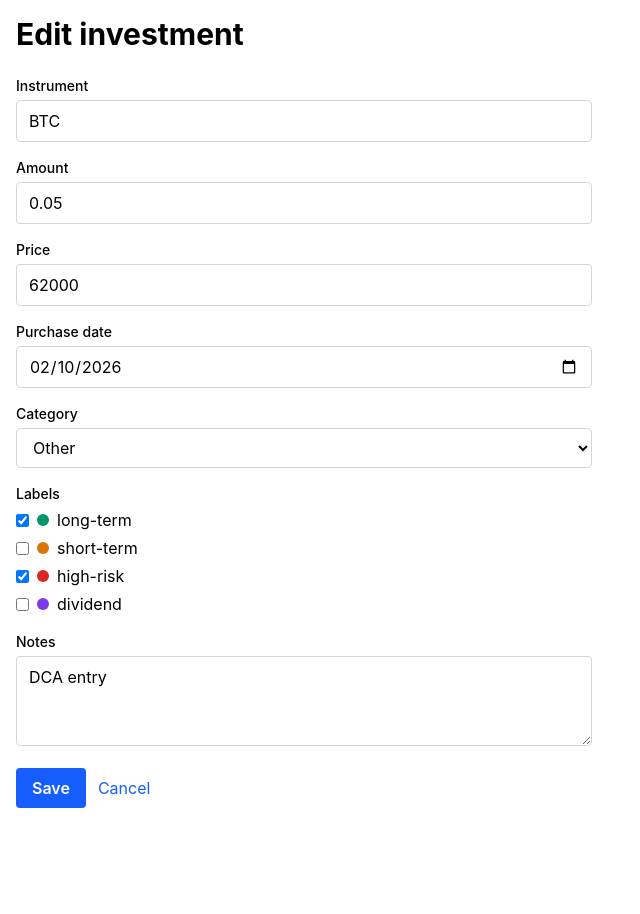
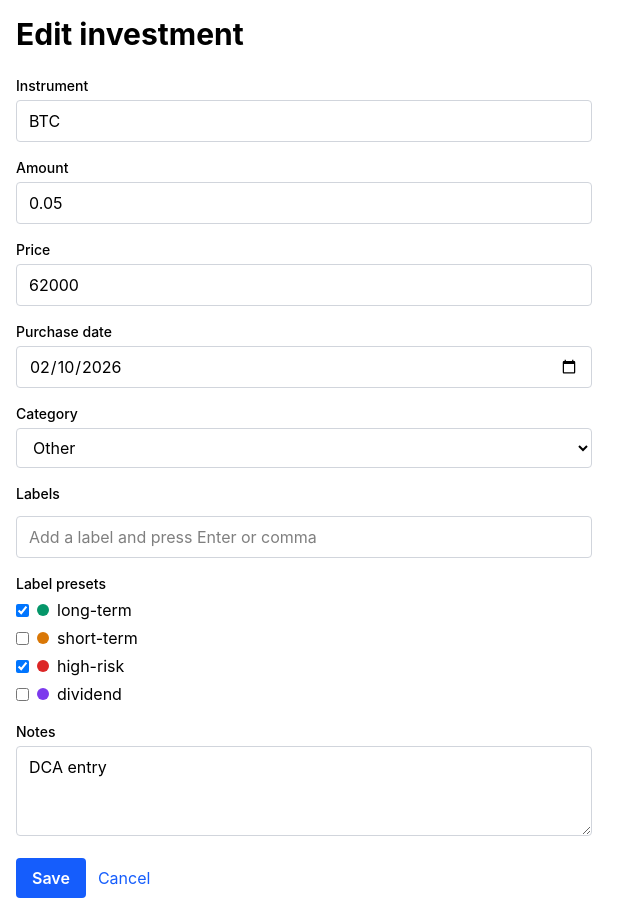
Before and after one commit to aarongutierrez08/my-investments, a Next.js app: page /edit/inv-003 in a window 1280 px wide. Shown: the whole page, without its empty margins (0-640 px from the left). Before the commit the page ends 824 px from the top, so only its background shows below. Built offline with nearby package versions, Linux system fonts and the light colour scheme.

Commit message:
feat: implement issue #21 (#22)
Co-authored-by: arito <agutierrez@zetti.com.ar>

```diff
--- a/app/api/investments/[id]/route.ts
+++ b/app/api/investments/[id]/route.ts
@@ -49,6 +49,7 @@ export async function PUT(
     purchaseDate: parsed.data.purchaseDate,
     category: parsed.data.category,
     labelIds: parsed.data.labelIds,
+    ...(parsed.data.labels !== undefined && { labels: parsed.data.labels }),
     ...(parsed.data.notes !== undefined && { notes: parsed.data.notes }),
   };
 
--- a/app/api/investments/route.ts
+++ b/app/api/investments/route.ts
@@ -27,7 +27,7 @@ export async function POST(request: Request) {
     purchaseDate: parsed.data.purchaseDate,
     category: parsed.data.category,
     labelIds: parsed.data.labelIds,
-    labels: parsed.data.labels,
+    labels: parsed.data.labels ?? [],
     ...(parsed.data.notes !== undefined && { notes: parsed.data.notes }),
   };
 
--- a/app/api/investments/schema.ts
+++ b/app/api/investments/schema.ts
@@ -30,7 +30,7 @@ export const investmentSchema = z.object({
   labelIds: z.array(z.string()).default([]),
   labels: z
     .array(z.string(), { message: 'labels must be an array of strings' })
-    .default([])
-    .transform(sanitizeLabels),
+    .optional()
+    .transform((raw) => (raw === undefined ? undefined : sanitizeLabels(raw))),
   notes: z.string().optional(),
 });
--- a/app/edit/[id]/EditInvestmentForm.tsx
+++ b/app/edit/[id]/EditInvestmentForm.tsx
@@ -1,6 +1,6 @@
 'use client';
 
-import { useState, useTransition, type FormEvent } from 'react';
+import { useState, useTransition, type FormEvent, type KeyboardEvent, type ChangeEvent } from 'react';
 import { useRouter } from 'next/navigation';
 import Link from 'next/link';
 import { CATEGORIES, type Investment, type Label } from '../../../lib/types';
@@ -15,6 +15,42 @@ export function EditInvestmentForm({ investment, labels }: EditInvestmentFormPro
   const [isPending, startTransition] = useTransition();
   const [error, setError] = useState<string | null>(null);
   const [categoryError, setCategoryError] = useState<string | null>(null);
+  const [customLabels, setCustomLabels] = useState<string[]>(investment.labels ?? []);
+  const [labelDraft, setLabelDraft] = useState('');
+
+  function addLabel(raw: string) {
+    const trimmed = raw.trim();
+    if (trimmed.length === 0) {
+      return;
+    }
+    setCustomLabels((current) =>
+      current.some((existing) => existing.toLowerCase() === trimmed.toLowerCase())
+        ? current
+        : [...current, trimmed],
+    );
+  }
+
+  function handleLabelKeyDown(event: KeyboardEvent<HTMLInputElement>) {
+    if (event.key === 'Enter' || event.key === ',') {
+      event.preventDefault();
+      addLabel(labelDraft);
+      setLabelDraft('');
+    }
+  }
+
+  function handleLabelChange(event: ChangeEvent<HTMLInputElement>) {
+    const value = event.target.value;
+    if (value.endsWith(',')) {
+      addLabel(value.slice(0, -1));
+      setLabelDraft('');
+      return;
+    }
+    setLabelDraft(value);
+  }
+
+  function removeLabel(label: string) {
+    setCustomLabels((current) => current.filter((existing) => existing !== label));
+  }
 
   async function handleSubmit(event: FormEvent<HTMLFormElement>) {
     event.preventDefault();
@@ -31,6 +67,15 @@ export function EditInvestmentForm({ investment, labels }: EditInvestmentFormPro
       return;
     }
 
+    const pendingLabel = labelDraft.trim();
+    const submittedLabels = pendingLabel
+      ? customLabels.some(
+          (existing) => existing.toLowerCase() === pendingLabel.toLowerCase(),
+        )
+        ? customLabels
+        : [...customLabels, pendingLabel]
+      : customLabels;
+
     const payload = {
       instrument: String(formData.get('instrument') ?? '').trim(),
       amount: Number(formData.get('amount')),
@@ -38,6 +83,7 @@ export function EditInvestmentForm({ investment, labels }: EditInvestmentFormPro
       purchaseDate: String(formData.get('purchaseDate') ?? ''),
       category,
       labelIds,
+      labels: submittedLabels,
       ...(notes && { notes }),
     };
 
@@ -154,8 +200,41 @@ export function EditInvestmentForm({ investment, labels }: EditInvestmentFormPro
         )}
       </div>
 
+      <div>
+        <label htmlFor="custom-labels" className="block text-sm font-medium mb-1">
+          Labels
+        </label>
+        <div className="flex flex-wrap gap-2 mb-2">
+          {customLabels.map((label) => (
+            <span
+              key={label}
+              className="inline-flex items-center gap-1 bg-blue-100 text-blue-800 text-xs px-2 py-1 rounded-full"
+            >
+              {label}
+              <button
+                type="button"
+                aria-label={`Remove ${label}`}
+                onClick={() => removeLabel(label)}
+                className="text-blue-800 hover:text-blue-900"
+              >
+                ×
+              </button>
+            </span>
+          ))}
+        </div>
+        <input
+          id="custom-labels"
+          type="text"
+          value={labelDraft}
+          onChange={handleLabelChange}
+          onKeyDown={handleLabelKeyDown}
+          placeholder="Add a label and press Enter or comma"
+          className="w-full border border-gray-300 rounded px-3 py-2"
+        />
+      </div>
+
       <fieldset>
-        <legend className="block text-sm font-medium mb-1">Labels</legend>
+        <legend className="block text-sm font-medium mb-1">Label presets</legend>
         <div className="space-y-1">
           {labels.length === 0 && (
             <p className="text-sm text-gray-500">No labels available.</p>
--- a/data/portfolio.json
+++ b/data/portfolio.json
@@ -11,19 +11,9 @@
         "lbl-highrisk",
         "lbl-longterm"
       ],
-      "notes": "DCA entry"
-    },
-    {
-      "id": "inv-004",
-      "instrument": "ETH",
-      "amount": 1.2,
-      "price": 3200,
-      "purchaseDate": "2026-03-05",
-      "categoryId": "cat-crypto",
-      "labelIds": [
-        "lbl-highrisk"
-      ],
-      "notes": ""
+      "notes": "DCA entry",
+      "labels": [],
+      "category": "Other"
     },
     {
       "id": "inv-005",
@@ -36,7 +26,9 @@
         "lbl-longterm",
         "lbl-dividend"
       ],
-      "notes": "S&P 500 tracker — core position"
+      "notes": "S&P 500 tracker — core position",
+      "labels": [],
+      "category": "Other"
     },
     {
       "id": "inv-006",
@@ -48,29 +40,9 @@
       "labelIds": [
         "lbl-shortterm"
       ],
-      "notes": "Argentine sovereign bond"
-    }
-  ],
-  "categories": [
-    {
-      "id": "cat-stocks",
-      "name": "Stocks",
-      "color": "#3b82f6"
-    },
-    {
-      "id": "cat-crypto",
-      "name": "Crypto",
-      "color": "#f59e0b"
-    },
-    {
-      "id": "cat-etf",
-      "name": "ETFs",
-      "color": "#8b5cf6"
-    },
-    {
-      "id": "cat-bonds",
-      "name": "Bonds",
-      "color": "#10b981"
+      "notes": "Argentine sovereign bond",
+      "labels": [],
+      "category": "Other"
     }
   ],
   "labels": [
```
Also changed, not shown: 2 other files (tests, documents, lock files or other folders).
